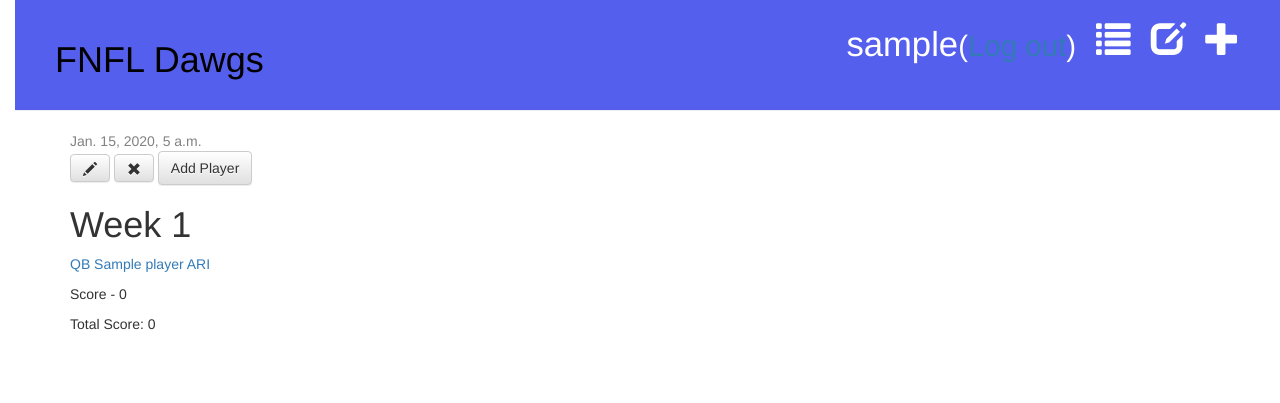
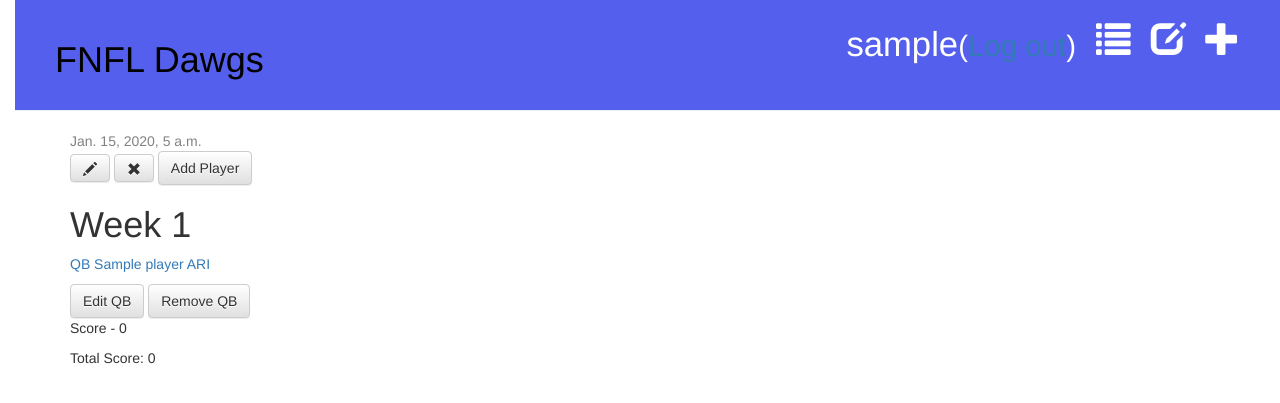
Before and after one commit to wallace123/fnfldawgs, a Django app: page /lineup/1/ in a window 1280 px wide. Shown: the top 403 px of the page. Run offline with Django 3.2, Linux system fonts and the light colour scheme; a user stored in the database is signed in; tables that the repository leaves empty hold one stand-in row (values such as "Sample post"); some libraries are stand-ins or nearby versions.

Commit message:
Adding views and template for editing and removing players

```diff
--- a/fnfl/templates/fnfl/lineup_detail.html
+++ b/fnfl/templates/fnfl/lineup_detail.html
@@ -22,6 +22,8 @@
             <a href="{% url 'add_score' pk=lineup.pk player_pk=qb.pk %}">
                 <p>{{qb.position}} {{qb.name}} {{qb.team}}</p>
             </a>
+            <a class="btn btn-default" href="{% url 'edit_player' pk=lineup.pk player_pk=qb.pk %}">Edit QB</a>
+            <a class="btn btn-default" href="{% url 'remove_player' pk=lineup.pk player_pk=qb.pk %}">Remove QB</a>
                 <p>  Score - {{qb_score}}</p>
         {% endif %}
 
--- a/fnfl/urls.py
+++ b/fnfl/urls.py
@@ -12,4 +12,6 @@ urlpatterns = [
     url(r'^lineup/(?P<pk>\d+)/remove/$', views.lineup_remove, name='lineup_remove'),
     url(r'^lineup/(?P<pk>\d+)/player/$', views.add_player, name='add_player'),
     url(r'^lineup/(?P<pk>\d+)/player/(?P<player_pk>\d+)/$', views.add_score, name="add_score"),
+    url(r'^lineup/(?P<pk>\d+)/player/(?P<player_pk>\d+)/remove/$', views.remove_player, name="remove_player"),
+    url(r'^lineup/(?P<pk>\d+)/player/(?P<player_pk>\d+)/edit/$', views.edit_player, name="edit_player"),
 ]
--- a/fnfl/views.py
+++ b/fnfl/views.py
@@ -197,6 +197,30 @@ def add_player(request, pk):
     return render(request, 'fnfl/add_player.html', {'form': form})
 
 
+@login_required
+def edit_player(request, pk, player_pk):
+    lineup = get_object_or_404(Lineup, pk=pk)
+    player = get_object_or_404(Player, pk=player_pk)
+    if request.method == 'POST':
+        form = PlayerForm(request.POST, instance=player)
+        if form.is_valid():
+            player = form.save(commit=False)
+            player.lineup = lineup
+            player.save()
+            return redirect('lineup_detail', pk=lineup.pk)
+    else:
+        form = PlayerForm(instance=player)
+    return render(request, 'fnfl/edit_player.html', {'form': form})
+
+
+@login_required
+def remove_player(request, pk, player_pk):
+    lineup = get_object_or_404(Lineup, pk=pk)
+    player = get_object_or_404(Player, pk=player_pk)
+    player.delete()
+    return redirect('lineup_list')
+
+
 # Score Views
 
 @login_required
```
Also changed, not shown: fnfl/templates/fnfl/edit_player.html (added, +9 -0 lines).
